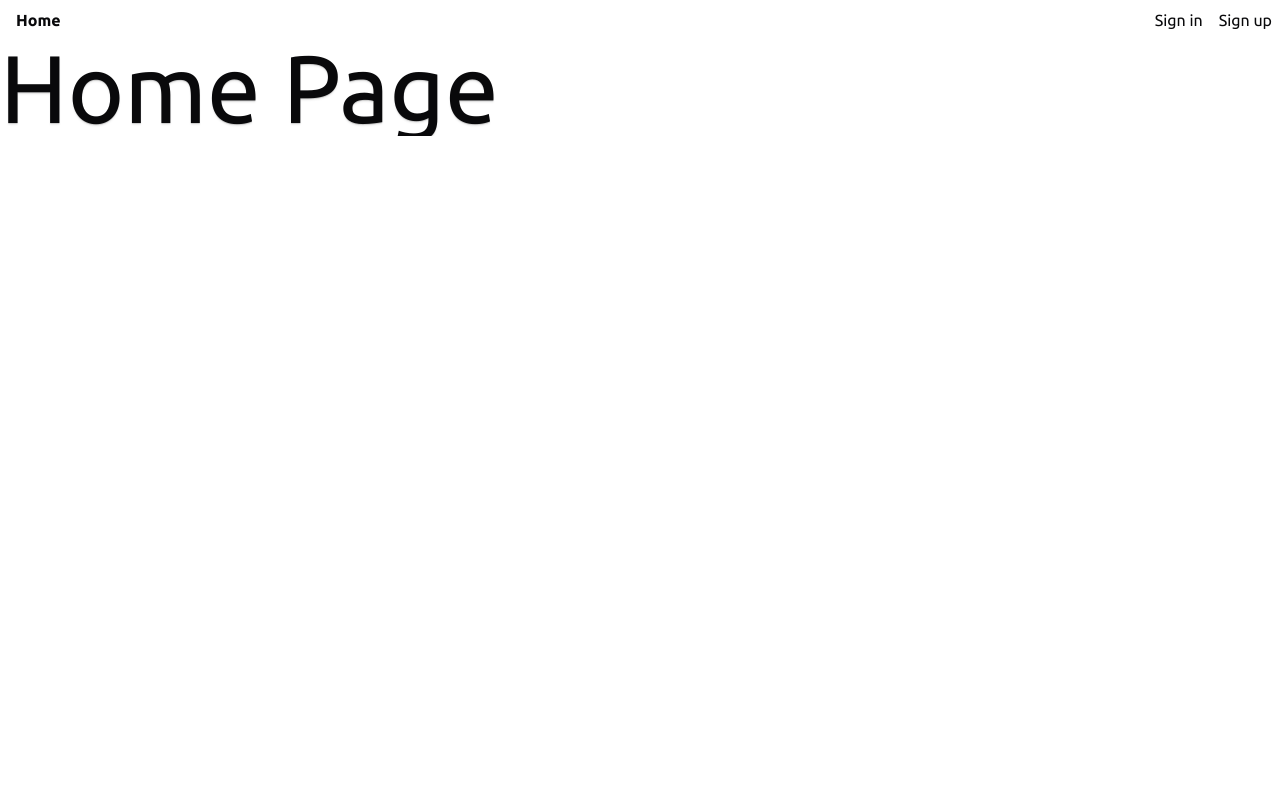
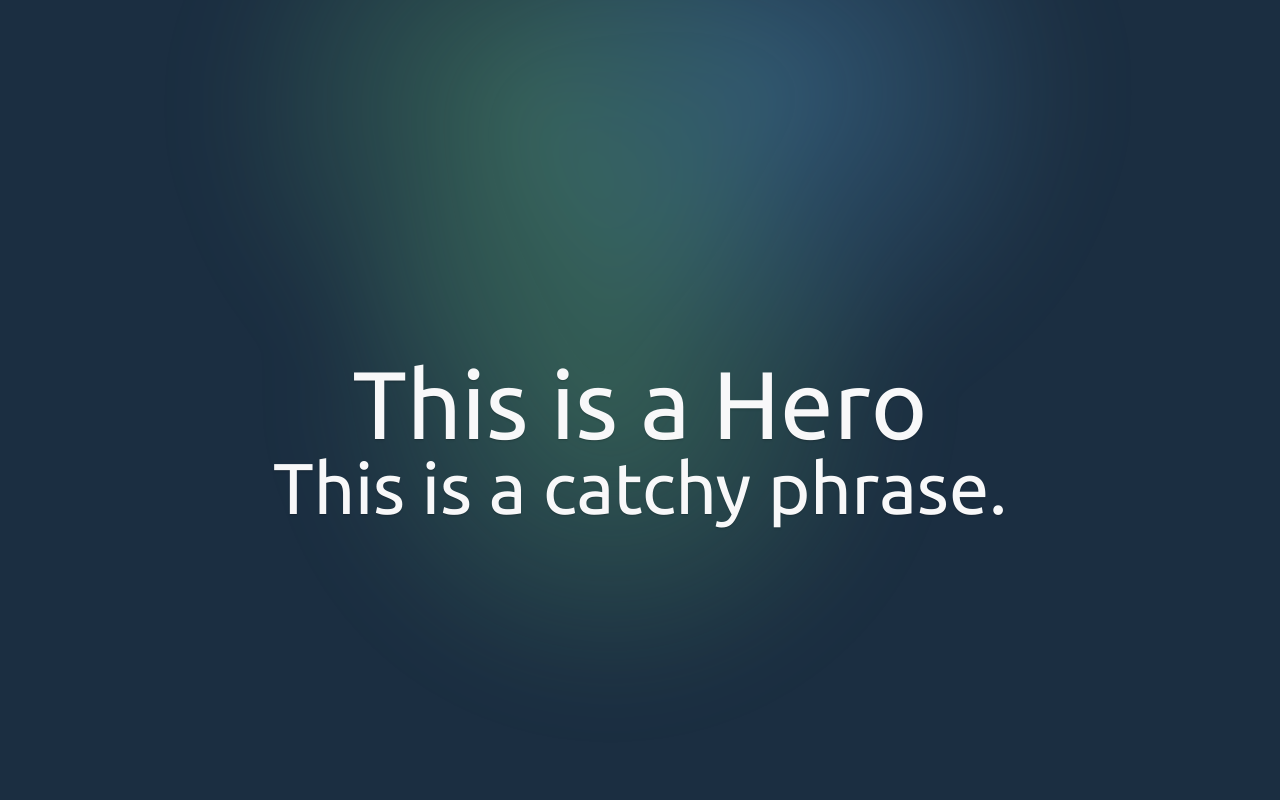
Before and after one commit to chuva-io/chuva-io.github.io, a React (Vite) app: page / in a window 1280 px wide. Shown: the top 800 px of the page. Built offline with nearby package versions, Linux system fonts and the light colour scheme; no server answers.

Commit message:
Create styled Home page

```diff
--- /dev/null
+++ b/src/pages/Home/BackgroundGradientAnimation.tsx
@@ -0,0 +1,159 @@
+"use client";
+import { cn } from "@/lib/utils";
+import { useEffect, useState } from "react";
+
+const chuva_black = "27, 46, 65";
+const chuva_grey3 = "52, 73, 94";
+const chuva_blue = "99, 182, 232";
+const chuva_green = "115, 216, 136";
+
+export default ({
+  gradientBackgroundStart = `rgb(${chuva_black})`,
+  gradientBackgroundEnd = `rgb(${chuva_black})`,
+  firstColor = chuva_grey3,
+  secondColor = chuva_green,
+  thirdColor = chuva_blue,
+  fourthColor = chuva_green,
+  fifthColor = chuva_grey3,
+  pointerColor = chuva_blue,
+  size = "80%",
+  blendingValue = "hard-light",
+  children,
+  className,
+  containerClassName,
+  allowScroll = true,
+}: {
+  gradientBackgroundStart?: string;
+  gradientBackgroundEnd?: string;
+  firstColor?: string;
+  secondColor?: string;
+  thirdColor?: string;
+  fourthColor?: string;
+  fifthColor?: string;
+  pointerColor?: string;
+  size?: string;
+  blendingValue?: string;
+  children?: React.ReactNode;
+  className?: string;
+  containerClassName?: string;
+  allowScroll?: boolean;
+}) => {
+  useEffect(() => {
+    document.body.style.setProperty(
+      "--gradient-background-start",
+      gradientBackgroundStart
+    );
+    document.body.style.setProperty(
+      "--gradient-background-end",
+      gradientBackgroundEnd
+    );
+    document.body.style.setProperty("--first-color", firstColor);
+    document.body.style.setProperty("--second-color", secondColor);
+    document.body.style.setProperty("--third-color", thirdColor);
+    document.body.style.setProperty("--fourth-color", fourthColor);
+    document.body.style.setProperty("--fifth-color", fifthColor);
+    document.body.style.setProperty("--pointer-color", pointerColor);
+    document.body.style.setProperty("--size", size);
+    document.body.style.setProperty("--blending-value", blendingValue);
+  }, []);
+
+  const [isSafari, setIsSafari] = useState(false);
+  useEffect(() => {
+    setIsSafari(/^((?!chrome|android).)*safari/i.test(navigator.userAgent));
+  }, []);
+
+  return (
+    <div
+      className={cn(
+        "min-h-screen w-full relative",
+        allowScroll ? "overflow-y-auto" : "overflow-hidden",
+        containerClassName
+      )}
+    >
+      {/* Fixed SVG filter */}
+      <svg className="hidden">
+        <defs>
+          <filter id="blurMe">
+            <feGaussianBlur
+              in="SourceGraphic"
+              stdDeviation="10"
+              result="blur"
+            />
+            <feColorMatrix
+              in="blur"
+              mode="matrix"
+              values="1 0 0 0 0  0 1 0 0 0  0 0 1 0 0  0 0 0 18 -8"
+              result="goo"
+            />
+            <feBlend in="SourceGraphic" in2="goo" />
+          </filter>
+        </defs>
+      </svg>
+
+      {/* Fixed Background */}
+      <div
+        className={cn(
+          "fixed top-0 left-0 w-screen h-screen z-0",
+          "bg-[linear-gradient(40deg,var(--gradient-background-start),var(--gradient-background-end))]"
+        )}
+      ></div>
+
+      {/* Scrollable Content */}
+      <div className={cn("relative z-10", className)}>{children}</div>
+
+      {/* Gradient Animation Container */}
+      <div
+        className={cn(
+          "gradients-container fixed top-0 left-0 w-screen h-screen blur-lg z-0",
+          isSafari ? "blur-2xl" : "[filter:url(#blurMe)_blur(40px)]"
+        )}
+      >
+        <div
+          className={cn(
+            `absolute [background:radial-gradient(circle_at_center,_var(--first-color)_0,_var(--first-color)_50%)_no-repeat]`,
+            `[mix-blend-mode:var(--blending-value)] w-[var(--size)] h-[var(--size)] top-[calc(50%-var(--size)/2)] left-[calc(50%-var(--size)/2)]`,
+            `[transform-origin:center_center]`,
+            `animate-first`,
+            `opacity-36`
+          )}
+        ></div>
+        <div
+          className={cn(
+            `absolute [background:radial-gradient(circle_at_center,_rgba(var(--second-color),_0.8)_0,_rgba(var(--second-color),_0)_50%)_no-repeat]`,
+            `[mix-blend-mode:var(--blending-value)] w-[var(--size)] h-[var(--size)] top-[calc(50%-var(--size)/2)] left-[calc(50%-var(--size)/2)]`,
+            `[transform-origin:calc(50%-400px)]`,
+            `animate-second`,
+            `opacity-36`
+          )}
+        ></div>
+        <div
+          className={cn(
+            `absolute [background:radial-gradient(circle_at_center,_rgba(var(--third-color),_0.8)_0,_rgba(var(--third-color),_0)_50%)_no-repeat]`,
+            `[mix-blend-mode:var(--blending-value)] w-[var(--size)] h-[var(--size)] top-[calc(50%-var(--size)/2)] left-[calc(50%-var(--size)/2)]`,
+            `[transform-origin:calc(50%+400px)]`,
+            `animate-third`,
+            `opacity-36`
+          )}
+        ></div>
+        <div
+          className={cn(
+            `absolute [background:radial-gradient(circle_at_center,_rgba(var(--fourth-color),_0.8)_0,_rgba(var(--fourth-color),_0)_50%)_no-repeat]`,
+            `[mix-blend-mode:var(--blending-value)] w-[var(--size)] h-[var(--size)] top-[calc(50%-var(--size)/2)] left-[calc(50%-var(--size)/2)]`,
+            `[transform-origin:calc(50%-200px)]`,
+            `animate-fourth`,
+            `opacity-36`
+          )}
+        ></div>
+        <div
+          className={cn(
+            `absolute [background:radial-gradient(circle_at_center,_rgba(var(--fifth-color),_0.8)_0,_rgba(var(--fifth-color),_0)_50%)_no-repeat]`,
+            `[mix-blend-mode:var(--blending-value)] w-[var(--size)] h-[var(--size)] top-[calc(50%-var(--size)/2)] left-[calc(50%-var(--size)/2)]`,
+            `[transform-origin:calc(50%-800px)_calc(50%+800px)]`,
+            `animate-fifth`,
+            `opacity-36`
+          )}
+        ></div>
+      </div>
+    </div>
+  );
+};
--- /dev/null
+++ b/src/pages/Home/index.tsx
@@ -0,0 +1,19 @@
+import BackgroundGradientAnimation from "./BackgroundGradientAnimation";
+
+export default () => (
+  <BackgroundGradientAnimation className="flex flex-col items-center justify-center gap-32 text-center text-chuva-white">
+    <div className="flex flex-col items-center w-screen max-w-6xl gap-40 px-8 overflow-hidden">
+      {/* Hero section */}
+      <div className="flex flex-col items-center justify-center min-h-screen">
+        <h1>This is a Hero</h1>
+        <h2>This is a catchy phrase.</h2>
+      </div>
+
+      {/* Another section */}
+      <div>
+        <h1>This is a Section</h1>
+        <h2>This is another catchy phrase.</h2>
+      </div>
+    </div>
+  </BackgroundGradientAnimation>
+);
--- a/src/routes/__root.tsx
+++ b/src/routes/__root.tsx
@@ -1,8 +1,9 @@
 import { Outlet, createRootRoute } from "@tanstack/react-router";
 import { TanStackRouterDevtools } from "@tanstack/react-router-devtools";
 import { SignedIn, SignedOut } from "@clerk/clerk-react";
-import Dashboard from "../components/DashboardLayout";
 import Header from "../components/Header";
+import Dashboard from "@/components/DashboardLayout";
+import Home from "@/pages/Home";
 
 export const Route = createRootRoute({
   component: () => (
@@ -10,7 +11,7 @@ export const Route = createRootRoute({
       <div>
         <Header />
         <SignedOut>
-          <h1>Home Page</h1>
+          <Home />
         </SignedOut>
         <SignedIn>
           <Dashboard>
```
